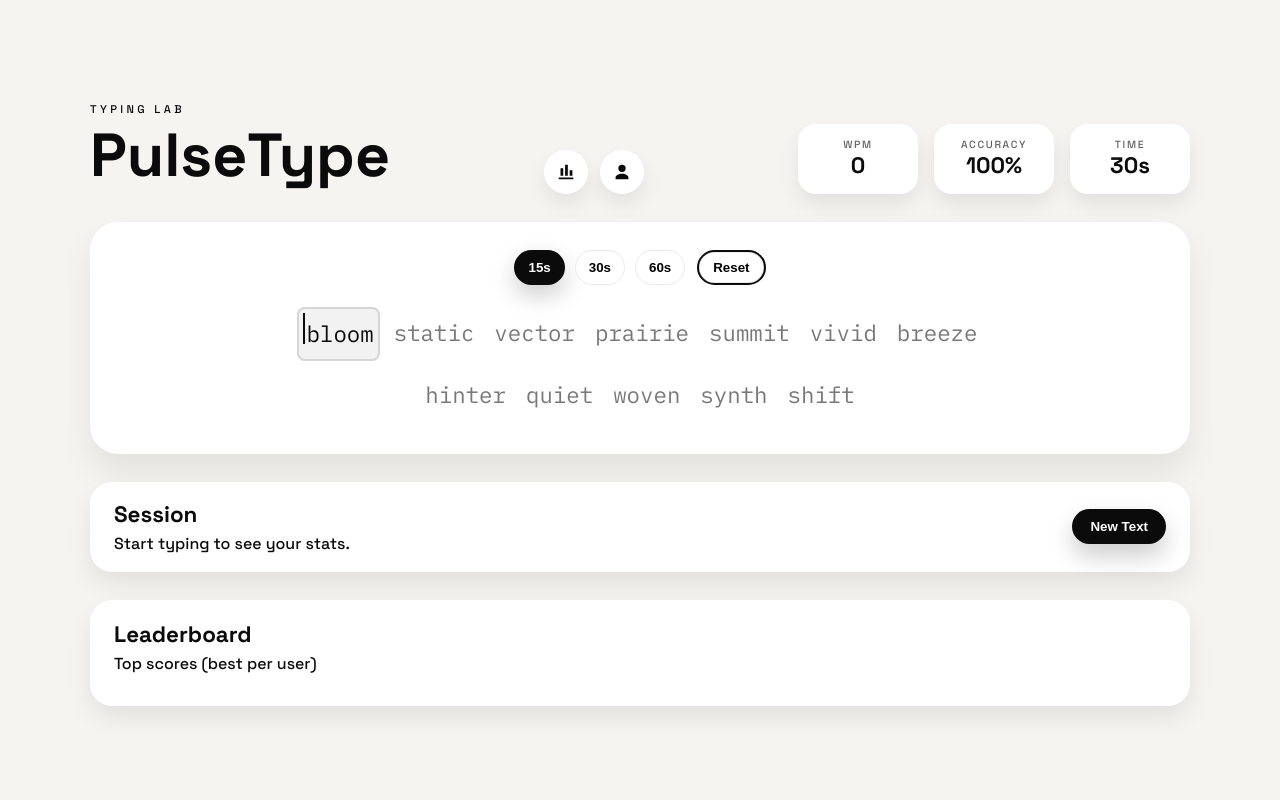
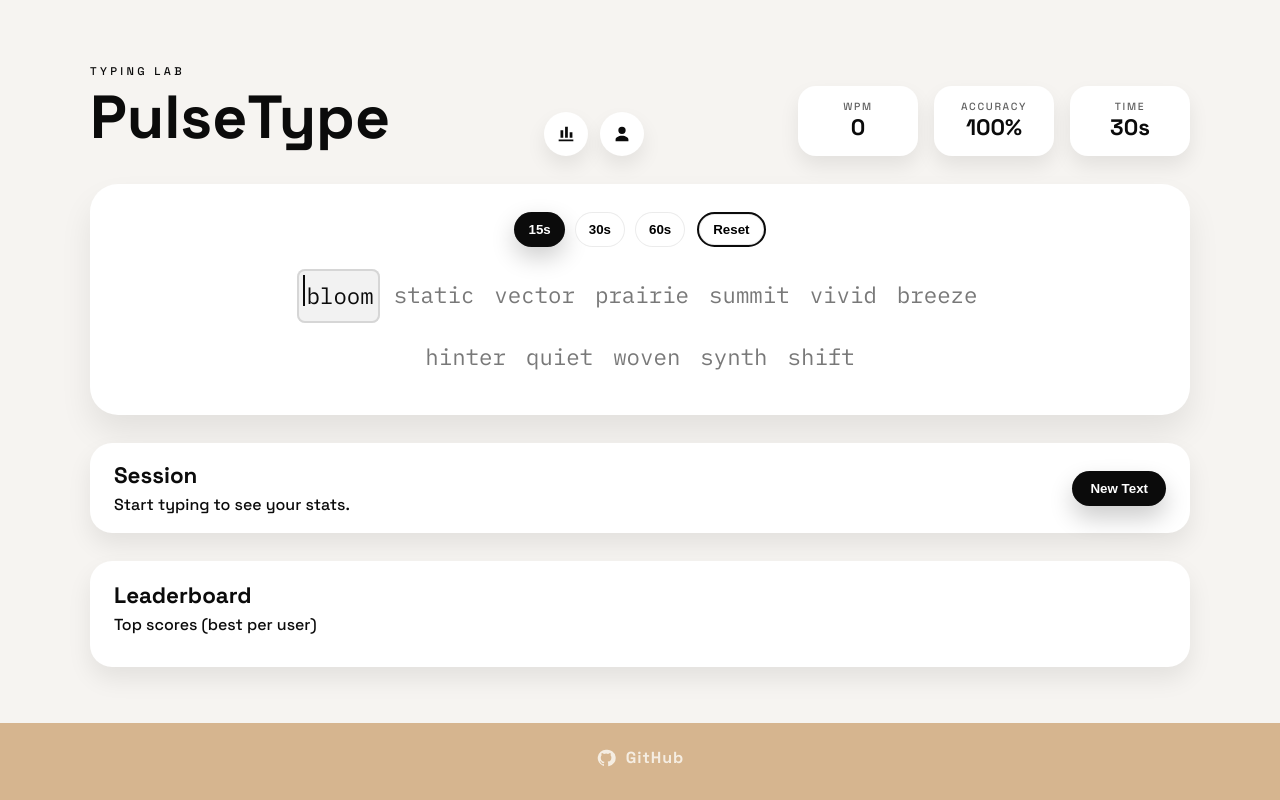
Before and after one commit to Henvag/PulseType, a website: page index.html in a window 1280 px wide. Drawn offline with Linux system fonts and the light colour scheme; no server answers.

Commit message:
Add GitHub footer bar

```diff
--- a/index.html
+++ b/index.html
@@ -159,6 +159,15 @@
       </div>
     </div>
 
+    <footer class="site-footer">
+      <a class="footer-link" href="https://github.com/Henvag/PulseType" target="_blank" rel="noreferrer">
+        <svg viewBox="0 0 24 24" aria-hidden="true">
+          <path d="M12 2.2a9.9 9.9 0 0 0-3.13 19.3c.5.09.68-.22.68-.48v-1.7c-2.77.62-3.36-1.19-3.36-1.19-.45-1.17-1.1-1.48-1.1-1.48-.9-.64.07-.63.07-.63 1 .07 1.53 1.05 1.53 1.05.9 1.57 2.36 1.12 2.94.86.09-.67.36-1.12.65-1.38-2.22-.26-4.56-1.14-4.56-5.08 0-1.12.39-2.04 1.03-2.76-.1-.26-.45-1.3.1-2.71 0 0 .84-.27 2.75 1.05a9.2 9.2 0 0 1 5 0c1.9-1.32 2.74-1.05 2.74-1.05.55 1.41.2 2.45.1 2.71.64.72 1.03 1.64 1.03 2.76 0 3.95-2.35 4.81-4.58 5.07.37.33.7.97.7 1.96v2.9c0 .26.18.57.69.48A9.9 9.9 0 0 0 12 2.2Z"></path>
+        </svg>
+        <span>GitHub</span>
+      </a>
+    </footer>
+
     <script src="app.js"></script>
   </body>
 </html>
--- a/styles.css
+++ b/styles.css
@@ -23,7 +23,7 @@ body {
   color: var(--ink);
   font-family: "Space Grotesk", "Trebuchet MS", sans-serif;
   display: flex;
-  justify-content: center;
+  flex-direction: column;
   align-items: center;
 }
 
@@ -32,7 +32,8 @@ body {
   padding: 48px 0 40px;
   display: grid;
   gap: 28px;
-  min-height: 100vh;
+  min-height: calc(100vh - 88px);
+  flex: 1;
   align-content: center;
 }
 
@@ -462,6 +463,30 @@ body {
   fill: #0b0b0b;
 }
 
+.site-footer {
+  width: 100%;
+  display: flex;
+  justify-content: center;
+  padding: 24px 0 32px;
+  background: #d6b58f;
+}
+
+.footer-link {
+  display: inline-flex;
+  align-items: center;
+  gap: 10px;
+  color: #f5ede2;
+  text-decoration: none;
+  font-weight: 600;
+  letter-spacing: 0.06em;
+}
+
+.footer-link svg {
+  width: 20px;
+  height: 20px;
+  fill: #f5ede2;
+}
+
 .leaderboard {
   background: #ffffff;
   border-radius: 22px;
```
